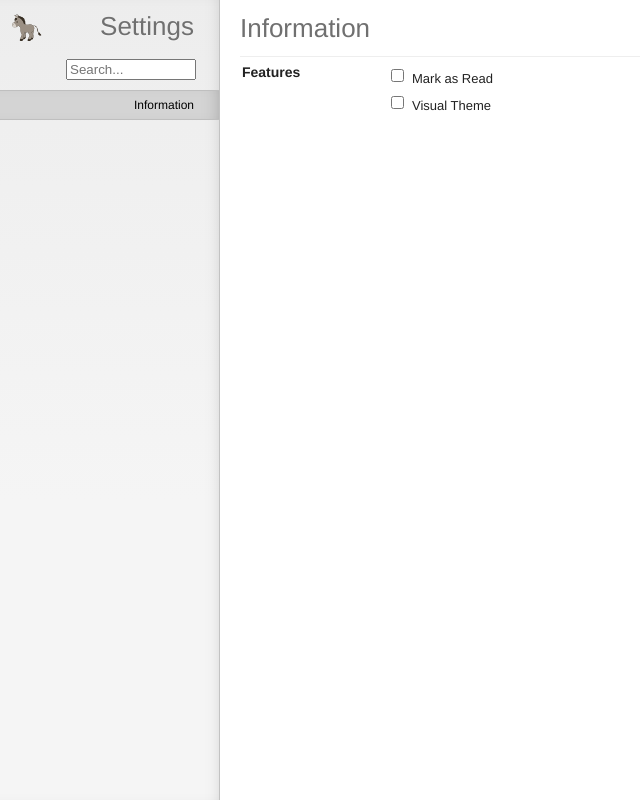
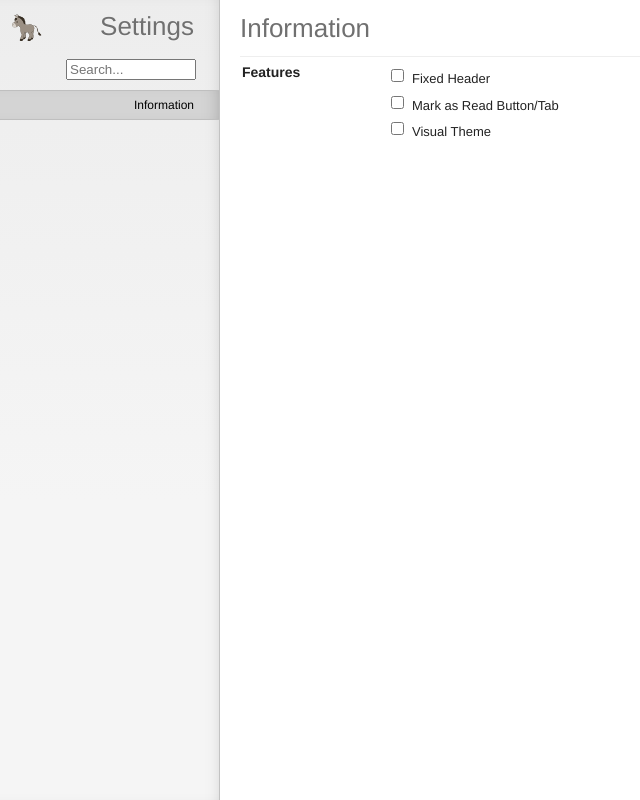
Before and after one commit to taeram/burro, a browser extension: page src/options_custom/index.html in a window 1280 px wide. Shown: the whole page, without its empty margins (0-640 px from the left). Drawn offline with Linux system fonts and the light colour scheme.

Commit message:
Added Fixed Header option

```diff
--- a/src/options_custom/i18n.js
+++ b/src/options_custom/i18n.js
@@ -14,10 +14,13 @@ this.i18n = {
     },
 
     "mark_as_read": {
-        "en": "Mark as Read"
+        "en": "Mark as Read Button/Tab"
     },
     "burro_style": {
         "en": "Visual Theme"
+    },
+    "fixed_header": {
+        "en": "Fixed Header"
     },
     "features": {
         "en": "Features"
--- a/src/options_custom/manifest.js
+++ b/src/options_custom/manifest.js
@@ -3,6 +3,13 @@ this.manifest = {
     "name": "My Extension",
     "icon": "icon.png",
     "settings": [
+        {
+            "tab": i18n.get("information"),
+            "group": i18n.get("features"),
+            "name": "fixed_header",
+            "type": "checkbox",
+            "label": i18n.get("fixed_header")
+        },
         {
             "tab": i18n.get("information"),
             "group": i18n.get("features"),
```
Also changed, not shown: src/inject/inject.css (+9 -1 lines), src/inject/inject.js (+20 -1 lines), manifest.json.
